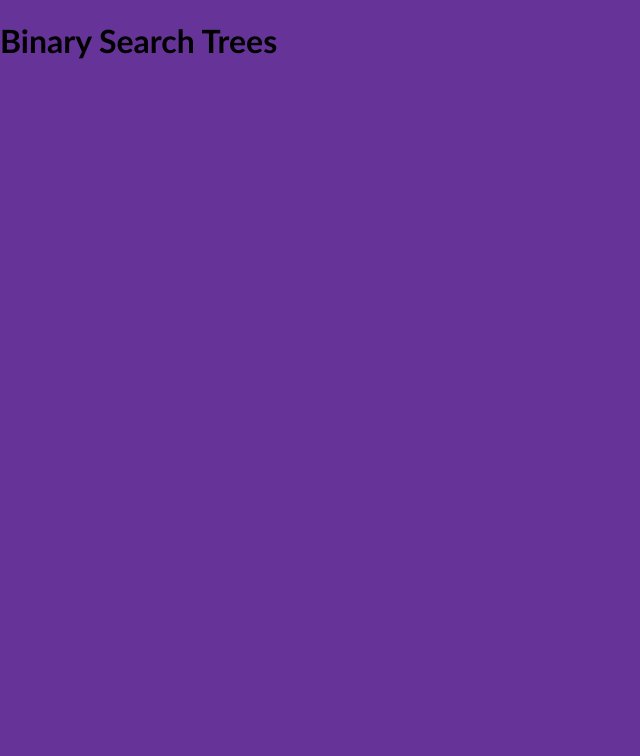
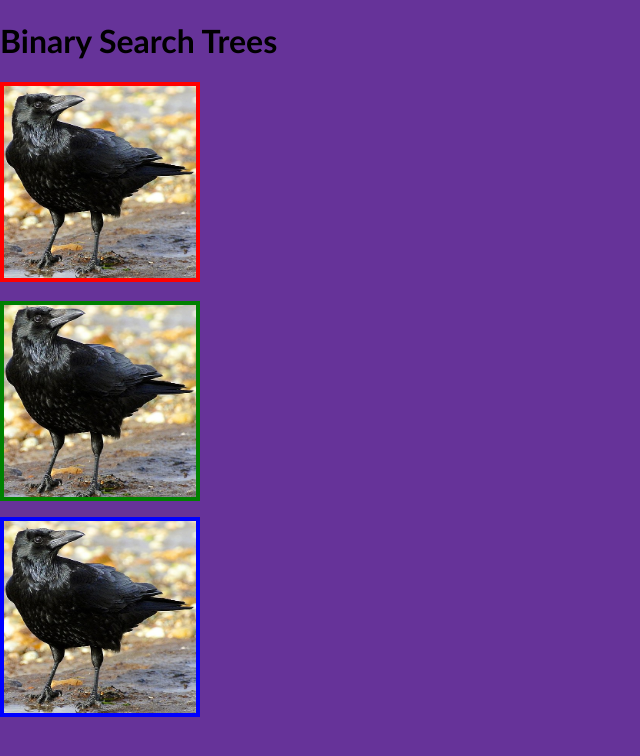
Before and after one commit to lyndonpanton/binary-search-trees, a website built with webpack: page src/template.html in a window 1280 px wide. Shown: the whole page, without its empty margins (0-640 px from the left). Built offline with nearby package versions, Linux system fonts and the light colour scheme.

Commit message:
Setup: Configured images for webpack

```diff
--- a/package.json
+++ b/package.json
@@ -39,6 +39,7 @@
   },
   "devDependencies": {
     "css-loader": "^7.1.2",
+    "html-loader": "^5.1.0",
     "html-webpack-plugin": "^5.6.4",
     "style-loader": "^4.0.0",
     "webpack": "^5.102.0",
--- a/src/css/styles.css
+++ b/src/css/styles.css
@@ -31,6 +31,31 @@ header {
 }
 
 /* Main ***********************************************************************/
+.image {
+    border-width: 4px;
+    border-style: solid;
+    width: 200px;
+    height: 200px;
+}
+
+.image-1 {
+    border-color: red;
+}
+
+.image-2 {
+    border-color: green;
+
+    background-clip: border-box;
+    background-image: url("../asset/img/crow.jpg");
+    background-position: center;
+    background-repeat: no-repeat;
+    background-size: cover;
+}
+
+.image-3 {
+    border-color: blue;
+}
+
 main {
 
 }
--- a/src/index.js
+++ b/src/index.js
@@ -1,3 +1,11 @@
 console.log("Webpack configured successfully");
 
 import "./css/styles.css"
+import crow from "./asset/img/crow.jpg"
+
+const image = document.createElement("img");
+image.classList.add("image", "image-3");
+image.alt = "Crow 3";
+image.src = crow;
+
+document.getElementsByTagName("body")[0].appendChild(image);
--- a/src/template.html
+++ b/src/template.html
@@ -31,5 +31,15 @@
     <header>
         <h1>Binary Search Trees</h1>
     </header>
+
+    <main>
+        <img
+                class="image image-1"
+                alt="Crow 1"
+                src="./asset/img/crow.jpg">
+        <p class="image image-2">
+
+        </p>
+    </main>
 </body>
 </html>
--- a/webpack.config.js
+++ b/webpack.config.js
@@ -19,6 +19,14 @@ module.exports = {
             {
                 test: /\.css$/i,
                 use: ["style-loader", "css-loader"]
+            },
+            {
+                test: /\.html$/i,
+                loader: "html-loader"
+            },
+            {
+                test: /\.(gif|jpeg|jpg|png|svg)$/i,
+                type: "asset/resource"
             }
         ]
     }
```
Also changed, not shown: src/asset/img/crow.jpg (added), 1 other file.
